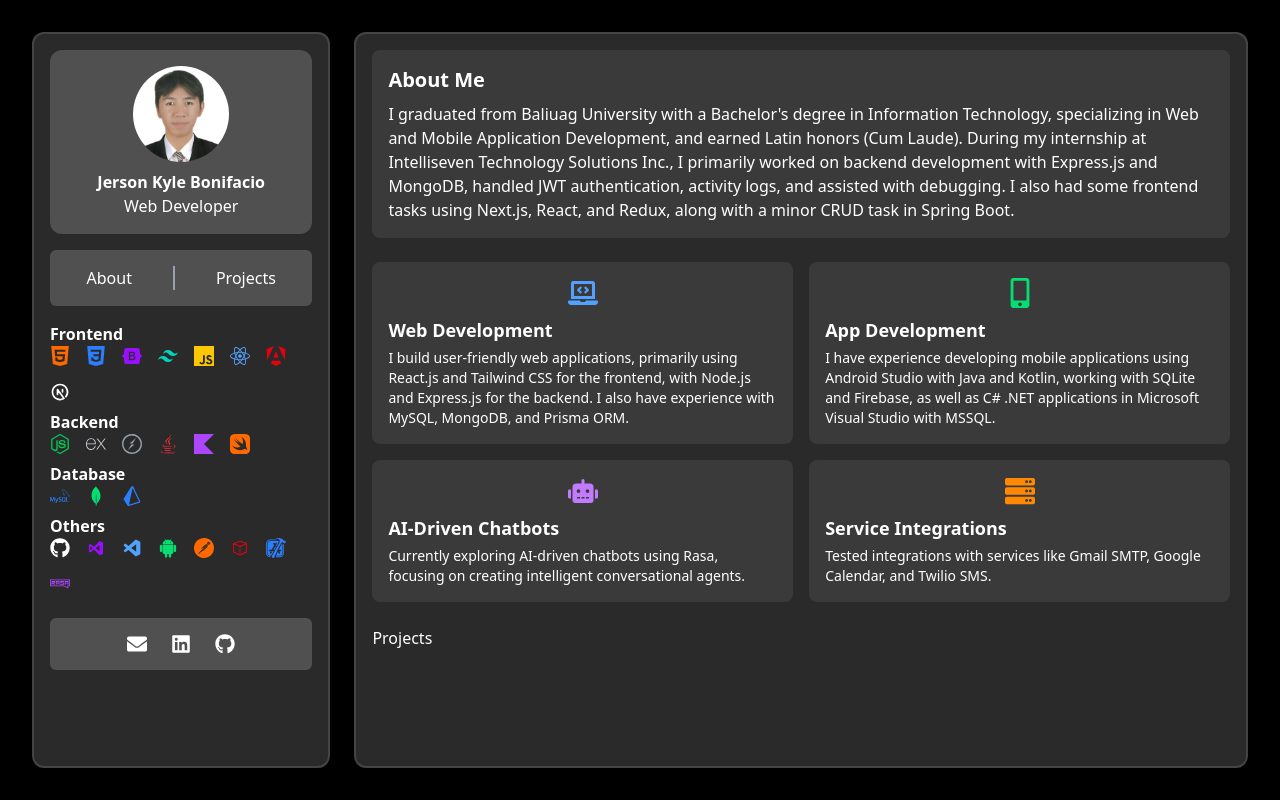
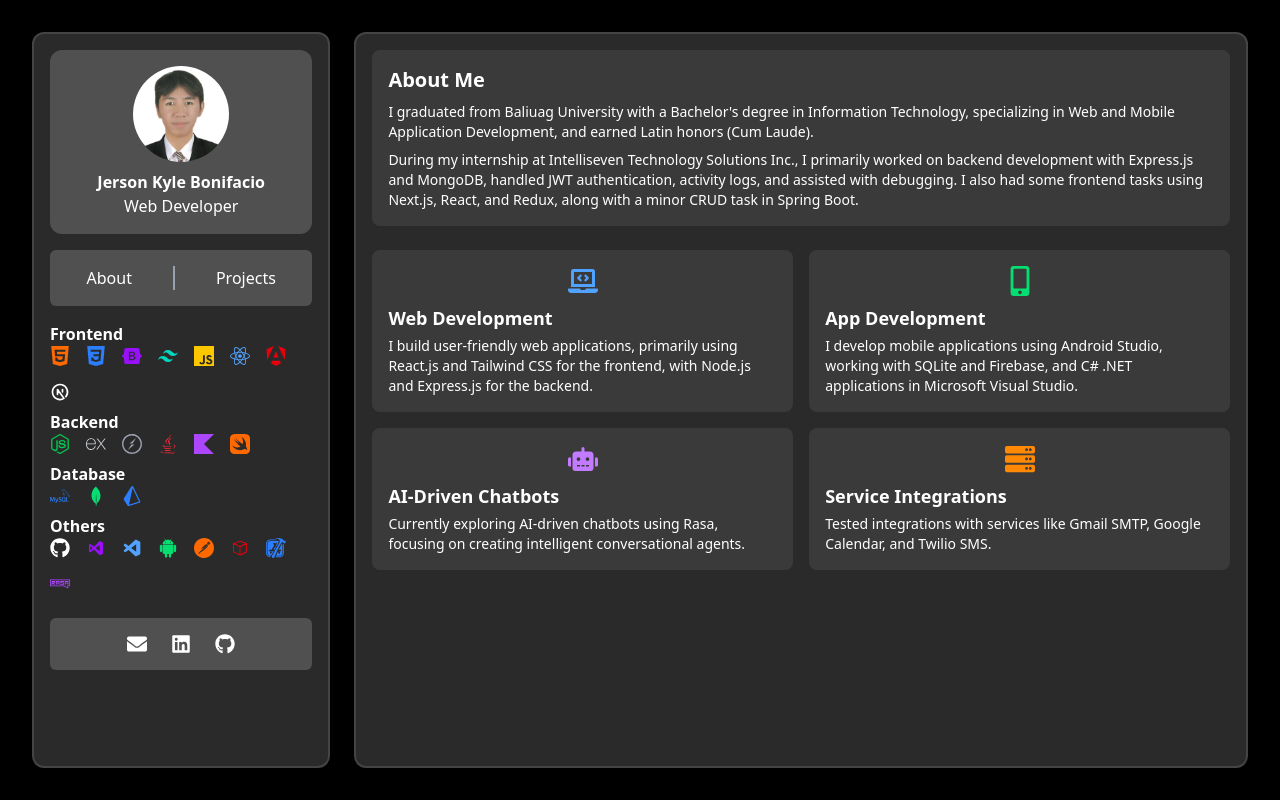
Before and after one commit to JisuKayl/JisuKayl-Personal-Portfolio, a React (Vite) app: page / in a window 1280 px wide. Built offline with nearby package versions, Linux system fonts and the light colour scheme.

Commit message:
chore: adjust about contents

```diff
--- a/src/components/About.jsx
+++ b/src/components/About.jsx
@@ -4,17 +4,19 @@ import { FaLaptopCode, FaMobileAlt, FaRobot, FaServer } from "react-icons/fa";
 const About = () => {
   return (
     <div id="about" className="text-white">
-      <div className="mb-6 p-4 bg-[#3a3a3a] rounded-lg">
+      <div className="mb-6 p-4 bg-[#3a3a3a] rounded-lg space-y-2">
         <h2 className="text-xl font-bold mb-2">About Me</h2>
-        <p>
+        <p className="text-sm">
           I graduated from Baliuag University with a Bachelor's degree in
           Information Technology, specializing in Web and Mobile Application
-          Development, and earned Latin honors (Cum Laude). During my internship
-          at Intelliseven Technology Solutions Inc., I primarily worked on
-          backend development with Express.js and MongoDB, handled JWT
-          authentication, activity logs, and assisted with debugging. I also had
-          some frontend tasks using Next.js, React, and Redux, along with a
-          minor CRUD task in Spring Boot.
+          Development, and earned Latin honors (Cum Laude).
+        </p>
+        <p className="text-sm">
+          During my internship at Intelliseven Technology Solutions Inc., I
+          primarily worked on backend development with Express.js and MongoDB,
+          handled JWT authentication, activity logs, and assisted with
+          debugging. I also had some frontend tasks using Next.js, React, and
+          Redux, along with a minor CRUD task in Spring Boot.
         </p>
       </div>
 
@@ -24,13 +26,13 @@ const About = () => {
             icon: <FaLaptopCode className="text-3xl text-blue-400" />,
             title: "Web Development",
             description:
-              "I build user-friendly web applications, primarily using React.js and Tailwind CSS for the frontend, with Node.js and Express.js for the backend. I also have experience with MySQL, MongoDB, and Prisma ORM.",
+              "I build user-friendly web applications, primarily using React.js and Tailwind CSS for the frontend, with Node.js and Express.js for the backend.",
           },
           {
             icon: <FaMobileAlt className="text-3xl text-green-400" />,
             title: "App Development",
             description:
-              "I have experience developing mobile applications using Android Studio with Java and Kotlin, working with SQLite and Firebase, as well as C# .NET applications in Microsoft Visual Studio with MSSQL.",
+              "I develop mobile applications using Android Studio, working with SQLite and Firebase, and C# .NET applications in Microsoft Visual Studio.",
           },
           {
             icon: <FaRobot className="text-3xl text-purple-400" />,
--- a/src/components/Projects.jsx
+++ b/src/components/Projects.jsx
@@ -1,11 +1,7 @@
 import React from "react";
 
 const Projects = () => {
-  return (
-    <div id="projects" className="text-white">
-      Projects
-    </div>
-  );
+  return <div id="projects" className="text-white"></div>;
 };
 
 export default Projects;
```
